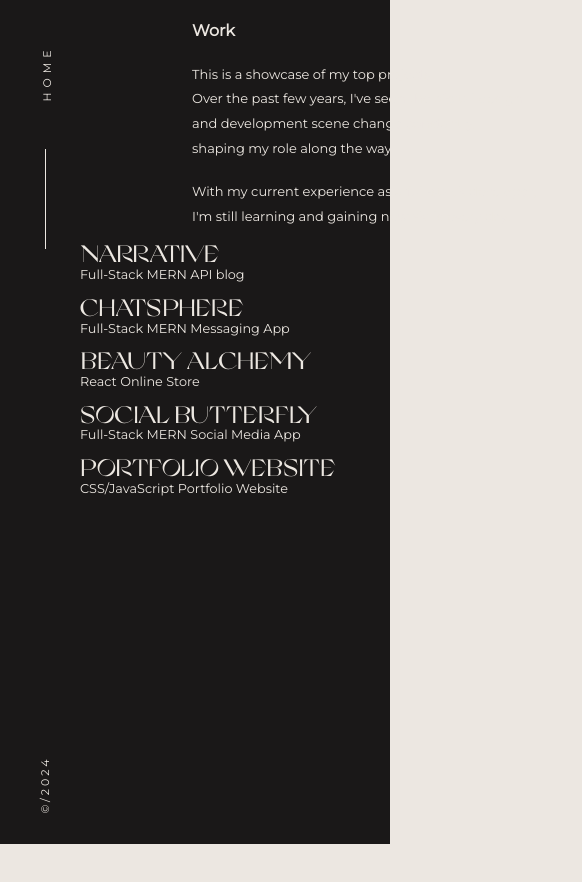
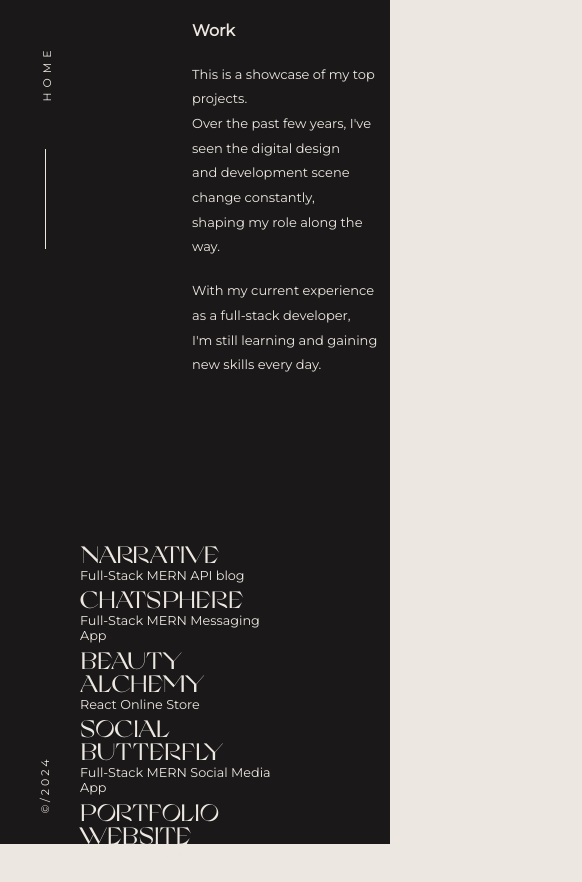
Before and after one commit to victoriakapelush/React-Portfolio-Website, a React (Vite) app: page /work in a window 390 px wide. Shown: the top 882 px of the page, 582 px wide, since content can reach past the window. Before the commit the page ends 844 px from the top, so only its background shows below. Built offline with nearby package versions, Linux system fonts and the light colour scheme.

Commit message:
Change paragraph font size of work page for mobile

```diff
--- a/src/style/index.css
+++ b/src/style/index.css
@@ -399,14 +399,11 @@ body {
     align-self: flex-end;
   }
 
-  .work-paragraph {
-    margin: 0;
-  }
-
   .work-container {
     display: flex;
     flex-direction: column;
     align-content: center;
+    width: 50%;
   }
 
   .link-work-name {
```
